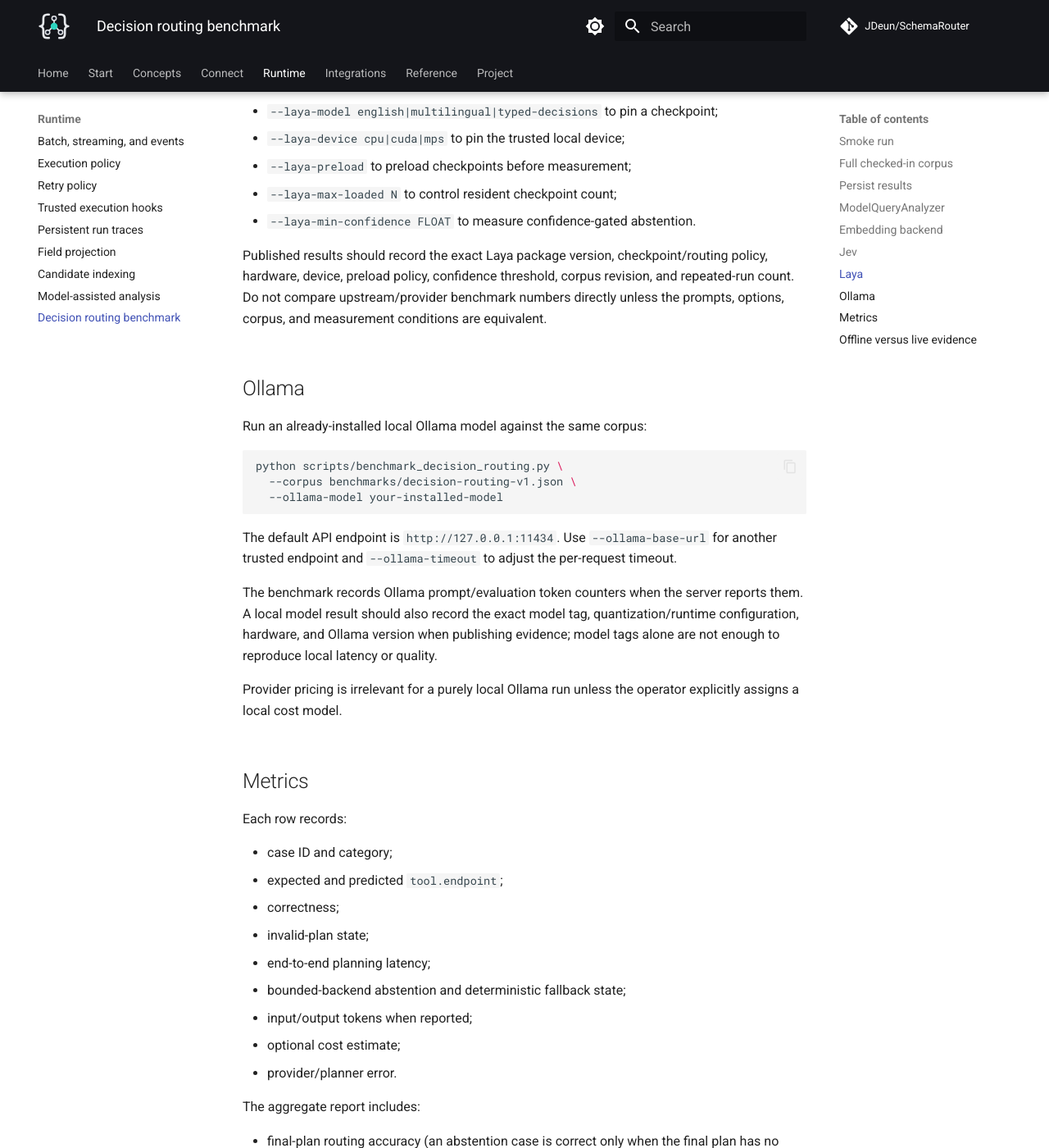
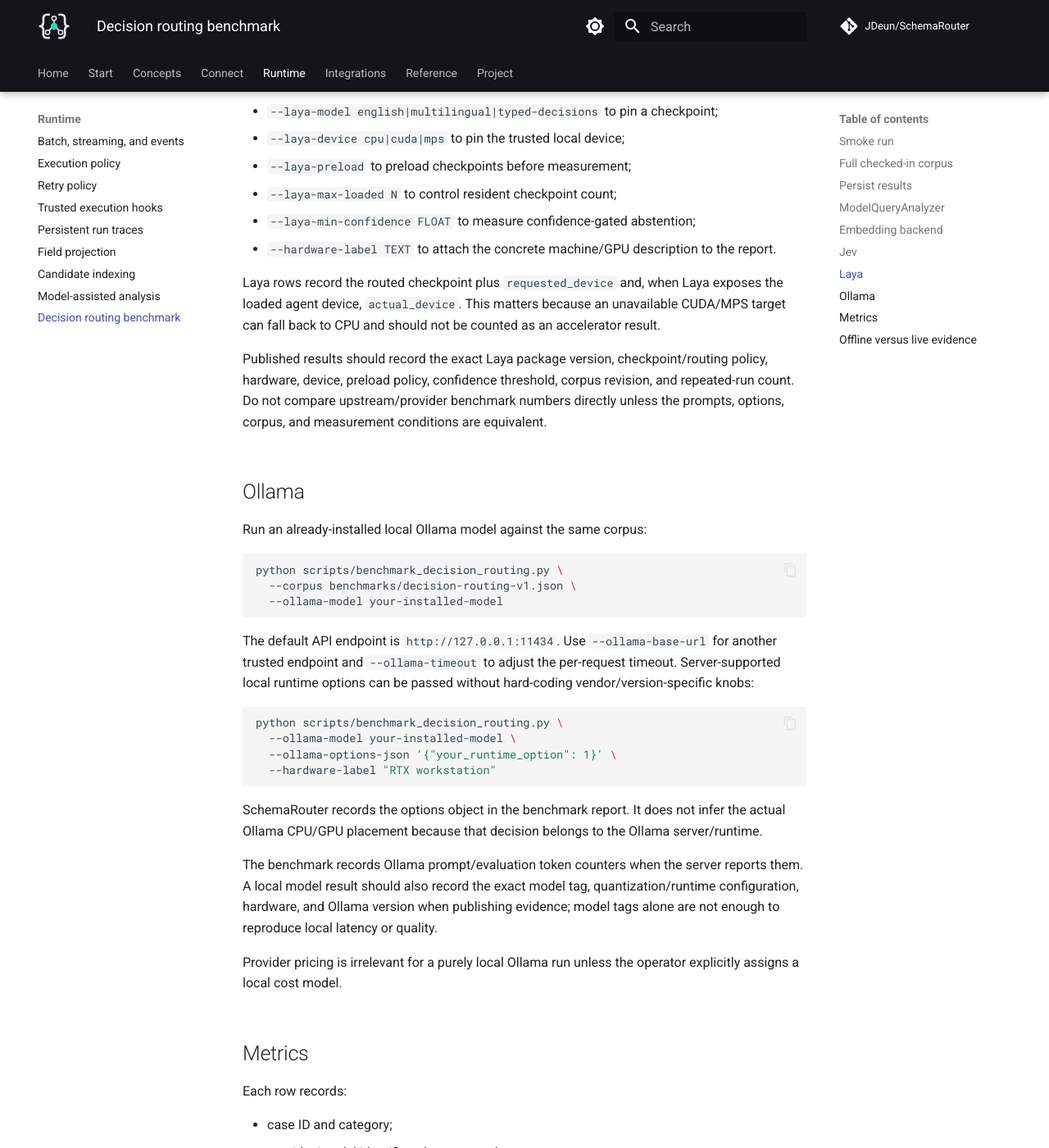
Before and after one commit to JDeun/SchemaRouter, an MkDocs documentation site: the page built from docs/guides/decision-benchmark.md, in a window 1280 px wide and 1400 px high, scrolled down 2812 px. Shown: the whole window at 82% size. Built offline with MkDocs 1.6.1 and Material for MkDocs 9.7.7, drawn with Linux system fonts in a browser that asks for light colours; comment, search, counter and statistics services are not loaded; some of the changed text lies outside the part shown.

Commit message:
docs: record CPU GPU benchmark conditions

````diff
--- a/docs/guides/decision-benchmark.md
+++ b/docs/guides/decision-benchmark.md
@@ -122,7 +122,12 @@ bounded request state. Optional controls include:
 - `--laya-device cpu|cuda|mps` to pin the trusted local device;
 - `--laya-preload` to preload checkpoints before measurement;
 - `--laya-max-loaded N` to control resident checkpoint count;
-- `--laya-min-confidence FLOAT` to measure confidence-gated abstention.
+- `--laya-min-confidence FLOAT` to measure confidence-gated abstention;
+- `--hardware-label TEXT` to attach the concrete machine/GPU description to the report.
+
+Laya rows record the routed checkpoint plus `requested_device` and, when Laya exposes the loaded
+agent device, `actual_device`. This matters because an unavailable CUDA/MPS target can fall back to
+CPU and should not be counted as an accelerator result.
 
 Published results should record the exact Laya package version, checkpoint/routing policy, hardware,
 device, preload policy, confidence threshold, corpus revision, and repeated-run count. Do not compare
@@ -140,7 +145,18 @@ python scripts/benchmark_decision_routing.py \
 ```
 
 The default API endpoint is `http://127.0.0.1:11434`. Use `--ollama-base-url` for another
-trusted endpoint and `--ollama-timeout` to adjust the per-request timeout.
+trusted endpoint and `--ollama-timeout` to adjust the per-request timeout. Server-supported local
+runtime options can be passed without hard-coding vendor/version-specific knobs:
+
+```bash
+python scripts/benchmark_decision_routing.py \
+  --ollama-model your-installed-model \
+  --ollama-options-json '{"your_runtime_option": 1}' \
+  --hardware-label "RTX workstation"
+```
+
+SchemaRouter records the options object in the benchmark report. It does not infer the actual
+Ollama CPU/GPU placement because that decision belongs to the Ollama server/runtime.
 
 The benchmark records Ollama prompt/evaluation token counters when the server reports them. A local
 model result should also record the exact model tag, quantization/runtime configuration, hardware,
@@ -155,6 +171,8 @@ a local cost model.
 Each row records:
 
 - case ID and category;
+- provider/model identifier when reported;
+- requested and actual local device when the backend can report them;
 - expected and predicted `tool.endpoint`;
 - correctness;
 - invalid-plan state;
@@ -182,7 +200,8 @@ The corpus and deterministic smoke path are suitable for CI because they require
 provider.
 
 A live provider benchmark is intentionally separate. Network availability, model revisions,
-credentials, rate limits, and provider-side changes are external variables. Publish live results
+credentials, rate limits, provider-side changes, local accelerator availability, memory, and
+runtime placement are external variables. Publish live results
 with the exact date, model identifier, configuration, corpus revision, and repeated-run count.
 
 Do not infer provider superiority from the three-case smoke set or from a single live run.
````
